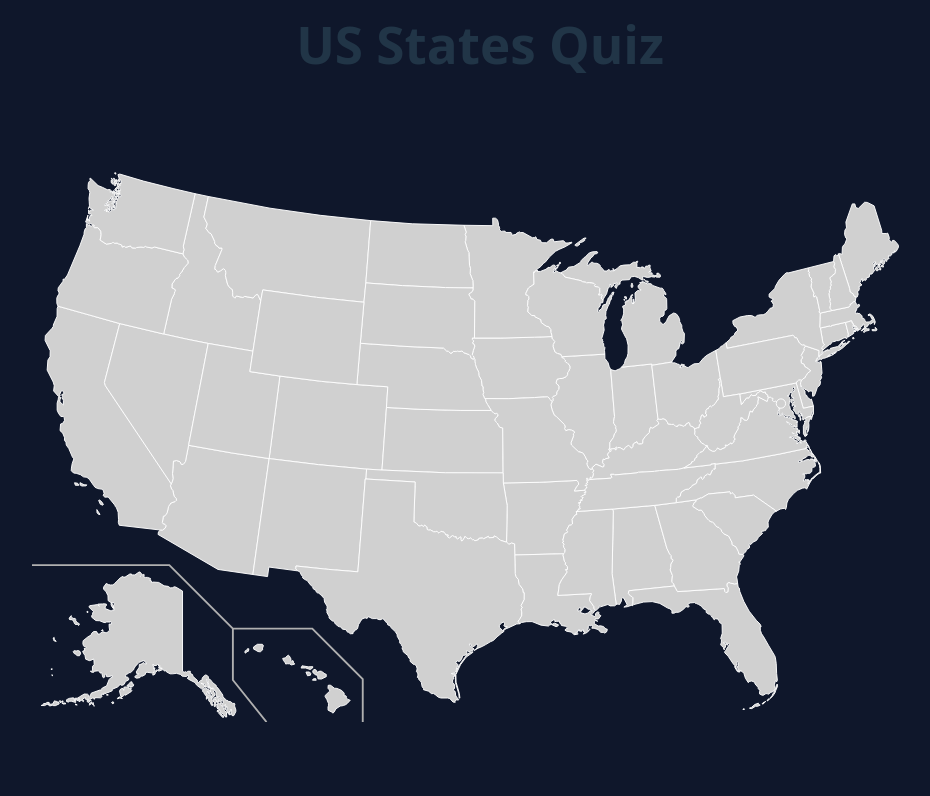
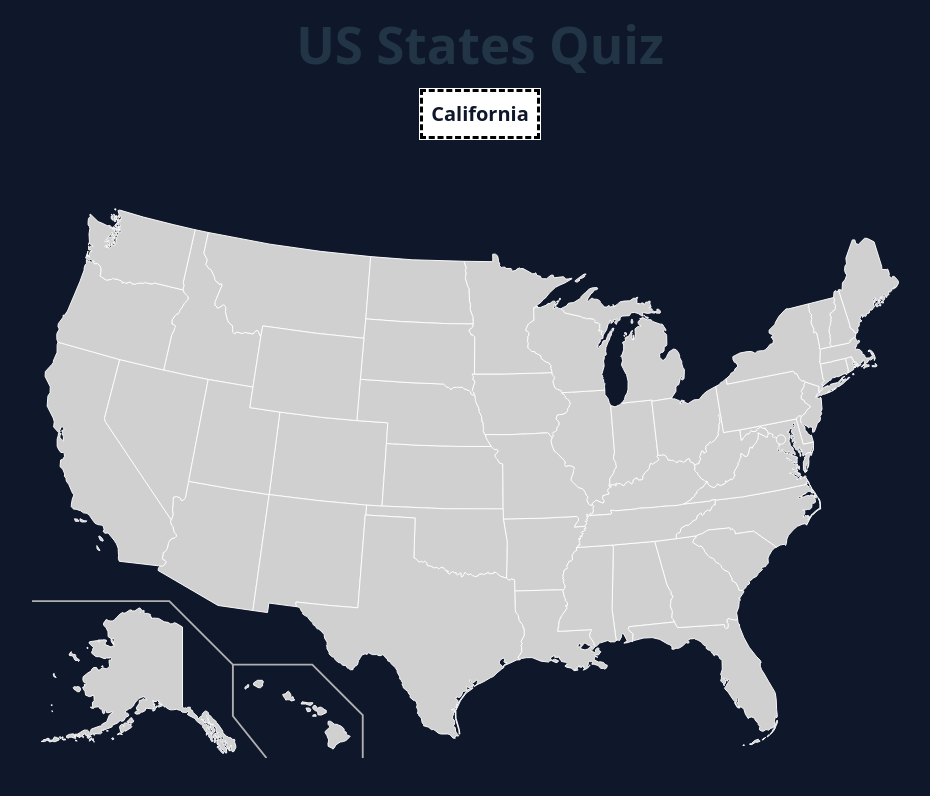
Before and after one commit to cmj0415/Geoguessr-tools, a React (Vite) app: page /us/states in a window 1280 px wide. Shown: the top 796 px of the page, without its empty margins (160-1090 px from the left). Built offline with nearby package versions, Linux system fonts and the light colour scheme.

Commit message:
[QuestionCard] design a simple question card

```diff
--- /dev/null
+++ b/src/components/QuestionCard.tsx
@@ -0,0 +1,16 @@
+type QuestionCardProps = {
+    target?: string;
+}
+export default function QuestionCard({ target = "" }: QuestionCardProps) {
+    return (
+        <div className="inline-block bg-white">
+            <p className="
+                text-center text-slate-900 text-xl font-bold p-3
+                outline-3 outline-dashed outline-black
+                -outline-offset-4
+            ">
+                { target }
+            </p>
+        </div>
+    )
+}
--- a/src/pages/USStates.tsx
+++ b/src/pages/USStates.tsx
@@ -1,5 +1,6 @@
 import React from "react";
 import USMap from '../assets/us-state-map.svg?react'
+import QuestionCard from "../components/QuestionCard";
 import { useRef, useEffect, useState } from 'react'
 
 export default function USStates() {
@@ -43,7 +44,8 @@ export default function USStates() {
     return (
         <div className="relative min-h-screen bg-slate-900">
             <h1 className="text-4xl font-bold pt-4 mb-4">US States Quiz</h1>
-            <USMap className="mx-auto mt-24 w-full max-w-4xl h-auto" ref={ svgRef }/>
+            <QuestionCard target="California"/>
+            <USMap className="mx-auto mt-16 w-full max-w-4xl h-auto" ref={ svgRef }/>
         </div>
     )
 }
```
